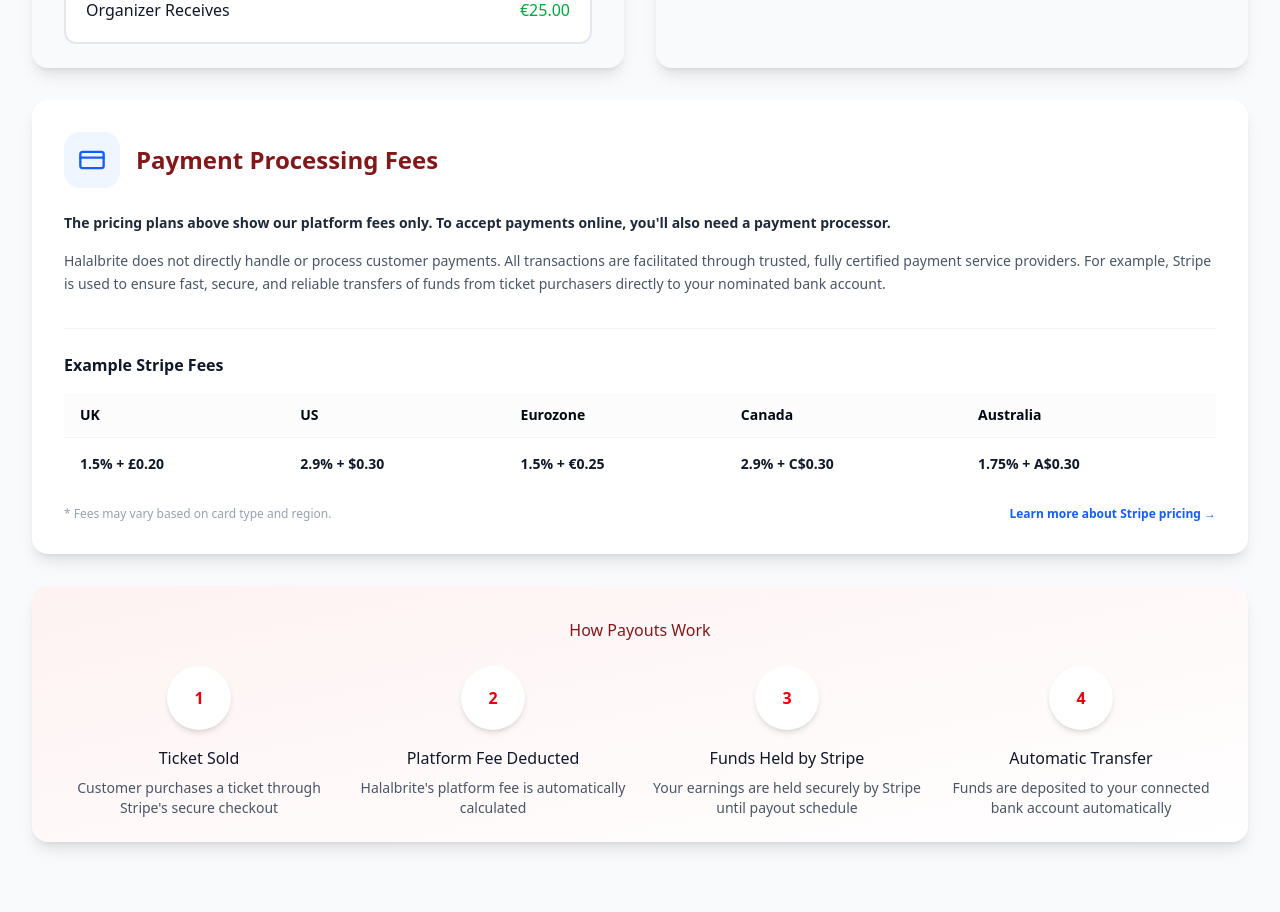
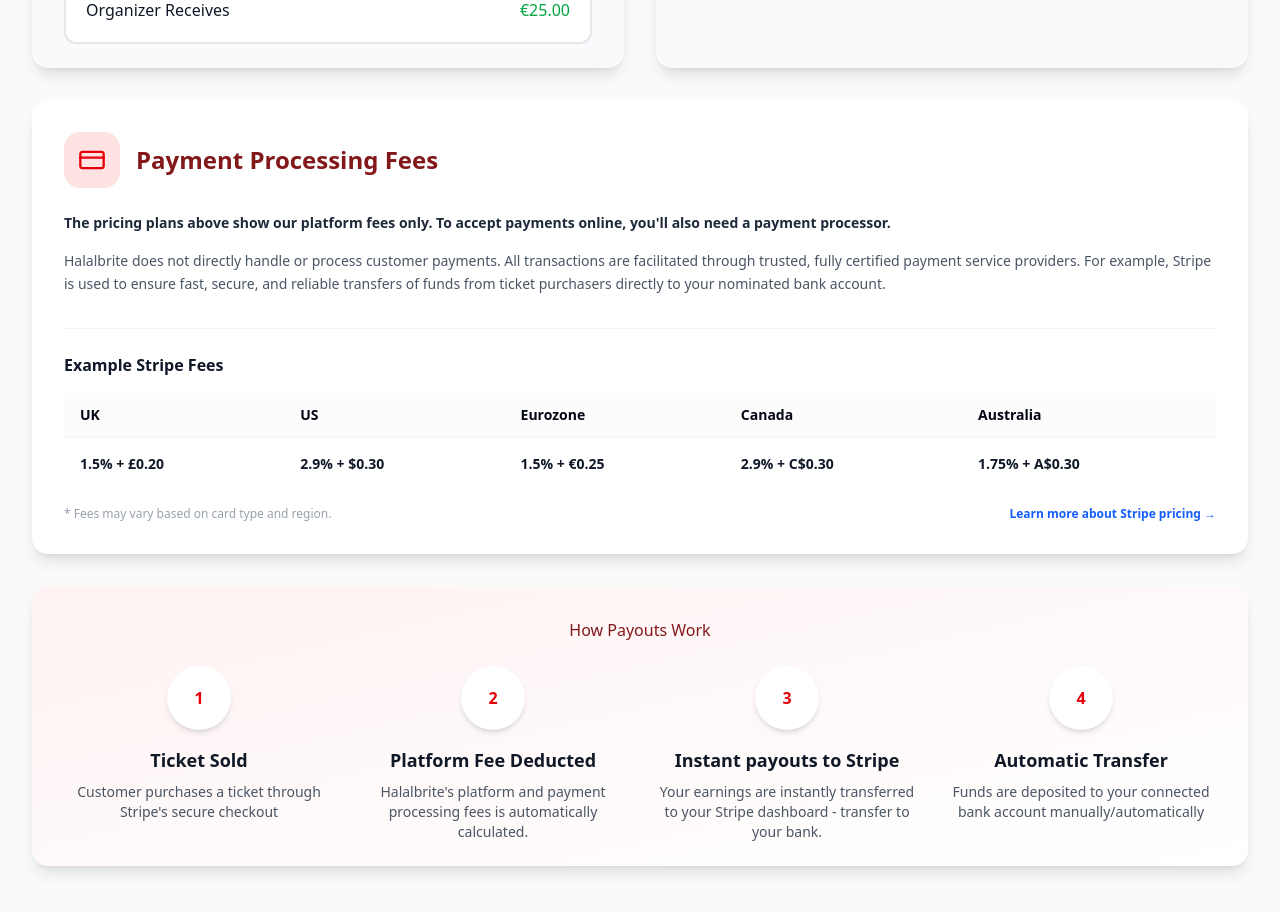
Before and after one commit to sanwarmalkumawatrewathi-spec/Halalbrite-Node, a Next.js app in the folder frontend/: page /pricing in a window 1280 px wide. Shown: the part 1480-2392 px from the top of the page. Built offline with nearby package versions, Linux system fonts and the light colour scheme; no server answers.

Commit message:
Update Pricing component and run build

```diff
--- a/frontend/src/Components/Pricing.tsx
+++ b/frontend/src/Components/Pricing.tsx
@@ -225,8 +225,8 @@ export default function Pricing() {
           <div data-slot="card" className="bg-card text-card-foreground flex flex-col gap-6 rounded-2xl shadow-lg border-0 mb-8 overflow-hidden bg-white">
             <div data-slot="card-content" className="p-8">
               <div className="flex items-center gap-4 mb-6">
-                <div className="w-14 h-14 bg-blue-50 rounded-2xl flex items-center justify-center">
-                  <svg xmlns="http://www.w3.org/2000/svg" width="24" height="24" viewBox="0 0 24 24" fill="none" stroke="currentColor" strokeWidth="2" strokeLinecap="round" strokeLinejoin="round" className="lucide lucide-credit-card w-7 h-7 text-blue-600">
+                <div className="w-14 h-14 bg-red-100 rounded-2xl flex items-center justify-center">
+                  <svg xmlns="http://www.w3.org/2000/svg" width="24" height="24" viewBox="0 0 24 24" fill="none" stroke="currentColor" strokeWidth="2" strokeLinecap="round" strokeLinejoin="round" className="lucide lucide-credit-card w-7 h-7 text-red-600">
                     <rect width="20" height="14" x="2" y="5" rx="2" />
                     <line x1="2" x2="22" y1="10" y2="10" />
                   </svg>
@@ -291,29 +291,29 @@ export default function Pricing() {
                   <div className="w-16 h-16 bg-white rounded-full flex items-center justify-center mx-auto mb-4 shadow-md">
                     <span className="text-red-600 font-bold">1</span>
                   </div>
-                  <h4 className="text-gray-900 mb-2">Ticket Sold</h4>
+                  <h4 className="text-gray-900 mb-2 font-bold text-lg">Ticket Sold</h4>
                   <p className="text-gray-600 text-sm">Customer purchases a ticket through Stripe's secure checkout</p>
                 </div>
                 <div className="text-center">
                   <div className="w-16 h-16 bg-white rounded-full flex items-center justify-center mx-auto mb-4 shadow-md">
                     <span className="text-red-600 font-bold">2</span>
                   </div>
-                  <h4 className="text-gray-900 mb-2">Platform Fee Deducted</h4>
-                  <p className="text-gray-600 text-sm">Halalbrite's platform fee is automatically calculated</p>
+                  <h4 className="text-gray-900 mb-2 font-bold text-lg">Platform Fee Deducted</h4>
+                  <p className="text-gray-600 text-sm">Halalbrite's platform and payment processing fees is automatically calculated.</p>
                 </div>
                 <div className="text-center">
                   <div className="w-16 h-16 bg-white rounded-full flex items-center justify-center mx-auto mb-4 shadow-md">
                     <span className="text-red-600 font-bold">3</span>
                   </div>
-                  <h4 className="text-gray-900 mb-2">Funds Held by Stripe</h4>
-                  <p className="text-gray-600 text-sm">Your earnings are held securely by Stripe until payout schedule</p>
+                  <h4 className="text-gray-900 mb-2 font-bold text-lg">Instant payouts to Stripe</h4>
+                  <p className="text-gray-600 text-sm">Your earnings are instantly transferred to your Stripe dashboard - transfer to your bank.</p>
                 </div>
                 <div className="text-center">
                   <div className="w-16 h-16 bg-white rounded-full flex items-center justify-center mx-auto mb-4 shadow-md">
                     <span className="text-red-600 font-bold">4</span>
                   </div>
-                  <h4 className="text-gray-900 mb-2">Automatic Transfer</h4>
-                  <p className="text-gray-600 text-sm">Funds are deposited to your connected bank account automatically</p>
+                  <h4 className="text-gray-900 mb-2 font-bold text-lg">Automatic Transfer</h4>
+                  <p className="text-gray-600 text-sm">Funds are deposited to your connected bank account manually/automatically</p>
                 </div>
               </div>
             </div>
```
